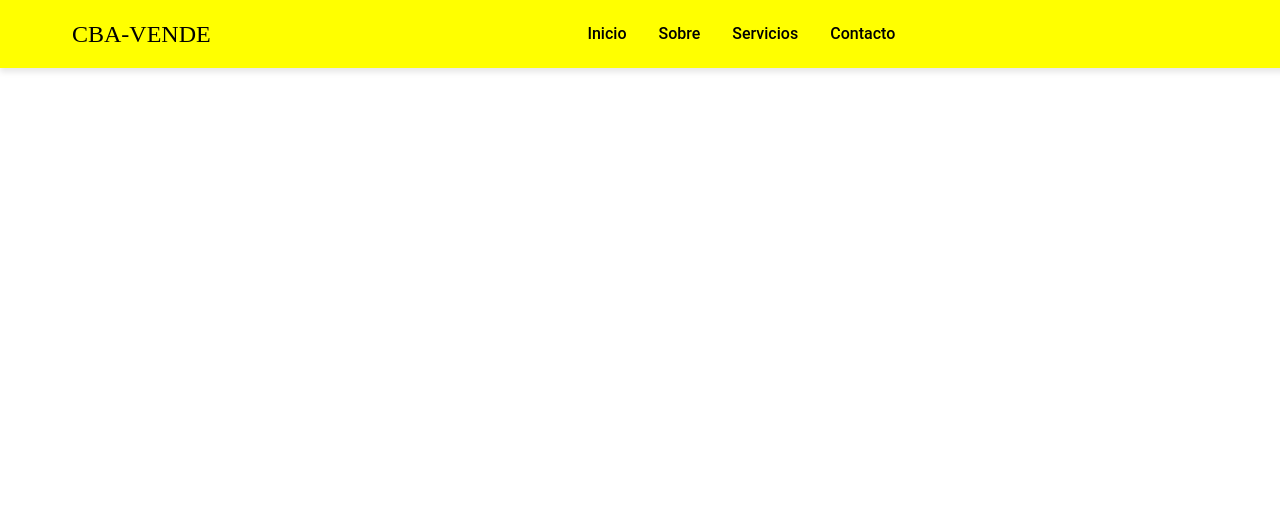
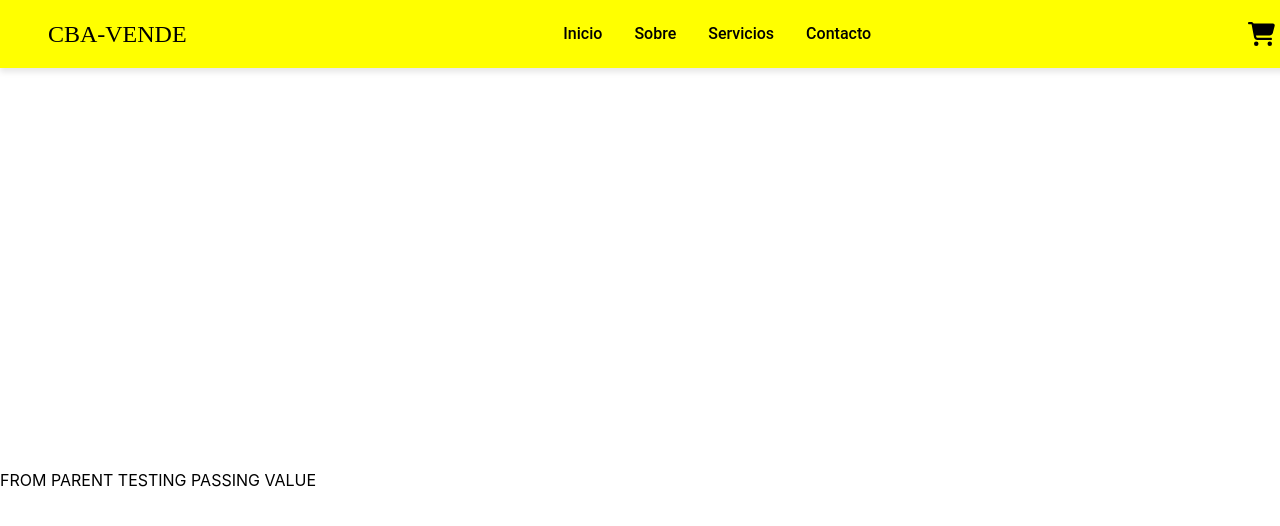
Before and after one commit to leandrotula/e-commerce, a React (Vite) app: page / in a window 1280 px wide. Shown: the top 526 px of the page. Built offline with nearby package versions, Linux system fonts and the light colour scheme; the HTML template or start-up script is replaced by a standard one.

Commit message:
se agrega componente container list y carrito con valor default

```diff
--- a/package.json
+++ b/package.json
@@ -10,6 +10,9 @@
     "preview": "vite preview"
   },
   "dependencies": {
+    "@fortawesome/fontawesome-svg-core": "^6.5.2",
+    "@fortawesome/free-solid-svg-icons": "^6.5.2",
+    "@fortawesome/react-fontawesome": "^0.2.2",
     "react": "^18.3.1",
     "react-dom": "^18.3.1"
   },
--- a/src/App.jsx
+++ b/src/App.jsx
@@ -1,10 +1,13 @@
-import Navbar from "./components/navbar.jsx";
+import Navbar from "./components/navbar/navbar.jsx";
+import {ItemListContainer} from "./components/container/itemlistcontainer.jsx";
 
 function App() {
   return (
       <>
         <Navbar />
+          <ItemListContainer testValue="FROM PARENT TESTING PASSING VALUE"></ItemListContainer>
       </>
+
   );
 }
 
--- /dev/null
+++ b/src/components/cardwidget/cardwidget.css
@@ -0,0 +1,16 @@
+.shopping-cart-icon {
+    font-size: 24px;
+    color: #000000;
+    margin-right: 10px;
+}
+
+.quantity {
+    font-size: 18px;
+    color: #000000;
+    font-weight: bold;
+}
+
+.icon-container {
+    display: flex;
+    align-items: center;
+}
--- /dev/null
+++ b/src/components/cardwidget/cartdwidget.jsx
@@ -0,0 +1,13 @@
+import './cardwidget.css';
+import { FontAwesomeIcon } from '@fortawesome/react-fontawesome';
+import { faShoppingCart } from '@fortawesome/free-solid-svg-icons';
+
+export const CardWidget = () => {
+
+    return (
+        <div className="icon-container">
+            <FontAwesomeIcon icon={faShoppingCart} className="shopping-cart-icon"/>
+            <span className="quantity">5</span>
+        </div>
+    );
+}
--- /dev/null
+++ b/src/components/container/itemlistcontainer.jsx
@@ -0,0 +1,8 @@
+export const ItemListContainer = ({testValue = "default"}) => {
+
+    return (
+        <div>
+            <p>{testValue}</p>
+        </div>
+    );
+}
--- a/src/components/Navbar.css
+++ b/src/components/navbar/Navbar.css
@@ -71,3 +71,7 @@ body {
     margin: 0;
     padding-top: 80px;
 }
+
+p {
+    color: black;
+}
--- a/src/components/navbar.jsx
+++ b/src/components/navbar/navbar.jsx
@@ -1,4 +1,5 @@
 import './Navbar.css';
+import {CardWidget} from "../cardwidget/cartdwidget.jsx";
 
 const Navbar = () => {
     return (
@@ -12,6 +13,7 @@ const Navbar = () => {
                     <a href="#">Contacto</a>
                 </div>
             </div>
+            <CardWidget></CardWidget>
         </nav>
     );
 }
```
Also changed, not shown: 1 other file (tests, documents, lock files or other folders).
